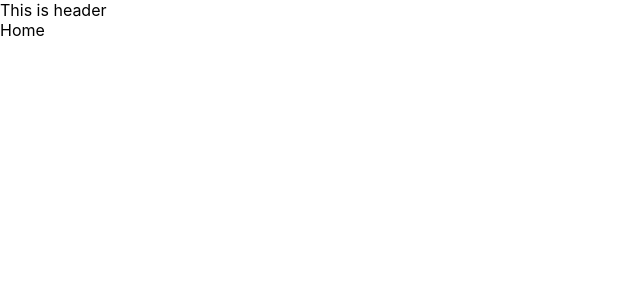
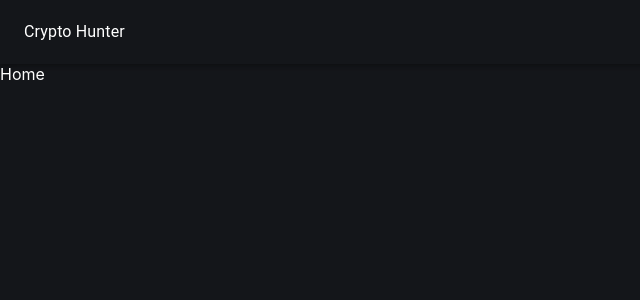
Before and after one commit to GurkiratSingh111/CryptopediaApp, a React (Create React App) app: page / in a window 1280 px wide. Shown: the top 300 px of the page, without its empty margins (0-640 px from the left). Built offline with nearby package versions, Linux system fonts and the light colour scheme.

Commit message:
added toolbar

```diff
--- a/src/Pages/Crypto.jsx
+++ b/src/Pages/CoinPage.jsx
@@ -3,7 +3,7 @@
 const Crypto = () => {
     return (
         <div>
-            Crypto
+            Coin Page
         </div>
     )
 }
--- a/src/components/Header.jsx
+++ b/src/components/Header.jsx
@@ -1,10 +1,22 @@
 import React from 'react'
+import { makeStyles } from '@mui/material/styles';
+import { AppBar, Container, Toolbar, Typography } from '@mui/material';
 
 const Header = () => {
     return (
-        <div>This is header
-        </div>
+        <AppBar position="static" color='transparent'>
+            <Container maxWidth="xl">
+                <Toolbar disableGutters>
+                    <Typography>
+                        Crypto Hunter
+                    </Typography>
+                </Toolbar>
+            </Container>
+        </AppBar>
     )
 }
 
 export default Header
+
+
+//Container helps make our component responsive
--- a/src/index.css
+++ b/src/index.css
@@ -1,13 +1,17 @@
 body {
+  background-color: #14161a;
+  color: white;
+  min-height: "100vh";
+
   margin: 0;
-  font-family: -apple-system, BlinkMacSystemFont, 'Segoe UI', 'Roboto', 'Oxygen',
-    'Ubuntu', 'Cantarell', 'Fira Sans', 'Droid Sans', 'Helvetica Neue',
+  font-family: -apple-system, BlinkMacSystemFont, "Segoe UI", "Roboto", "Oxygen",
+    "Ubuntu", "Cantarell", "Fira Sans", "Droid Sans", "Helvetica Neue",
     sans-serif;
   -webkit-font-smoothing: antialiased;
   -moz-osx-font-smoothing: grayscale;
 }
 
 code {
-  font-family: source-code-pro, Menlo, Monaco, Consolas, 'Courier New',
+  font-family: source-code-pro, Menlo, Monaco, Consolas, "Courier New",
     monospace;
 }
```
Also changed, not shown: src/App.js (+4 -4 lines), src/Pages/Homepage.jsx (renamed from src/Pages/Home.jsx).
